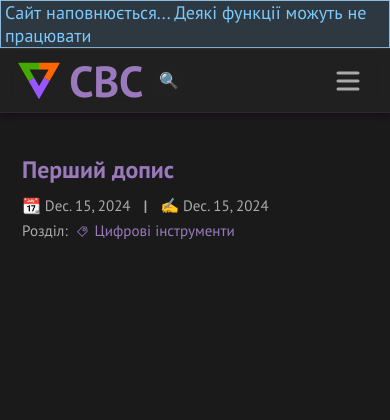
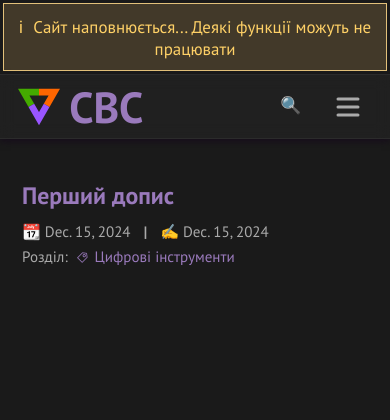
Before and after one commit to Syprox/personal_blog, a Django app: page / in a window 390 px wide. Shown: the top 420 px of the page. Run offline with Django 5.2, Linux system fonts and the light colour scheme; data comes from the database, SQL or seed files in the repository; parts of the project's set-up code (start-up, migrations or seed data) failed here and were passed over; some libraries are stand-ins or nearby versions; some web fonts are replaced.

Commit message:
Налаштовано ширину та вигляд форми пошуку.

```diff
--- a/blog/templates/blog/information.html
+++ b/blog/templates/blog/information.html
@@ -1,3 +1,3 @@
-<div class="full-width attention box" data-type="info">
+<div class="full-width information box" data-type="attention">
   <span id="main_message">Сайт наповнюється... Деякі функції можуть не працювати</span>
 </div>
--- a/static/css/main.css
+++ b/static/css/main.css
@@ -169,7 +169,7 @@ footer {
   display: block;
   opacity: 1;
   visibility: visible;
-  transition: all var(--tr-time) ease-in-out;
+  transition: all var(--tr-time) ease-in-out 50ms;
   transition-behavior: allow-discrete;
 }
 
@@ -211,10 +211,11 @@ header .wrapper {
   gap: 1em;
 }
 header .wrapper #logo {
-  flex: 1;
+  flex: 3;
   display: flex;
   align-items: center;
   gap: 0.5em;
+  margin-right: auto;
 }
 header .wrapper #logo img {
   height: 42px;
@@ -671,14 +672,15 @@ form textarea {
 }
 
 #search_form {
-  flex: 1 0;
+  flex: 2 0;
   flex-direction: row;
   align-items: center;
   gap: 0;
   margin-right: -40px;
+  margin-left: auto;
   width: clamp(240px, 62%, min(62%, 240px));
 }
-#search_form input {
+#search_form #id_keyword {
   padding: 0.6em 42px 0.6em 1em;
   border-radius: calc(var(--br) * 3);
   font-size: var(--fs--2);
@@ -692,7 +694,7 @@ form textarea {
   cursor: pointer;
   transform: translateX(-120%);
   float: right;
-  padding: 0.4em;
+  padding: 4px 4px 6px 3px;
   height: 32px;
   width: 32px;
   aspect-ratio: 1/1;
@@ -821,8 +823,28 @@ footer {
   }
 }
 @media only screen and (max-width: 480px) {
+  main p {
+    -webkit-hyphens: auto;
+            hyphens: auto;
+    hyphenate-character: "﹘";
+  }
+  #search_form {
+    flex: 0 0;
+  }
   #search_form #id_keyword {
-    display: none;
+    width: 44px !important;
+    padding: 0.6em 1em;
+    background-color: transparent;
+    border: transparent;
+  }
+  #search_form #id_keyword::-moz-placeholder {
+    color: transparent;
+  }
+  #search_form #id_keyword::placeholder {
+    color: transparent;
+  }
+  #search_form #find_btn {
+    background-color: transparent;
   }
   .post_preview img[src^="https://drive"] {
     display: block;
```
